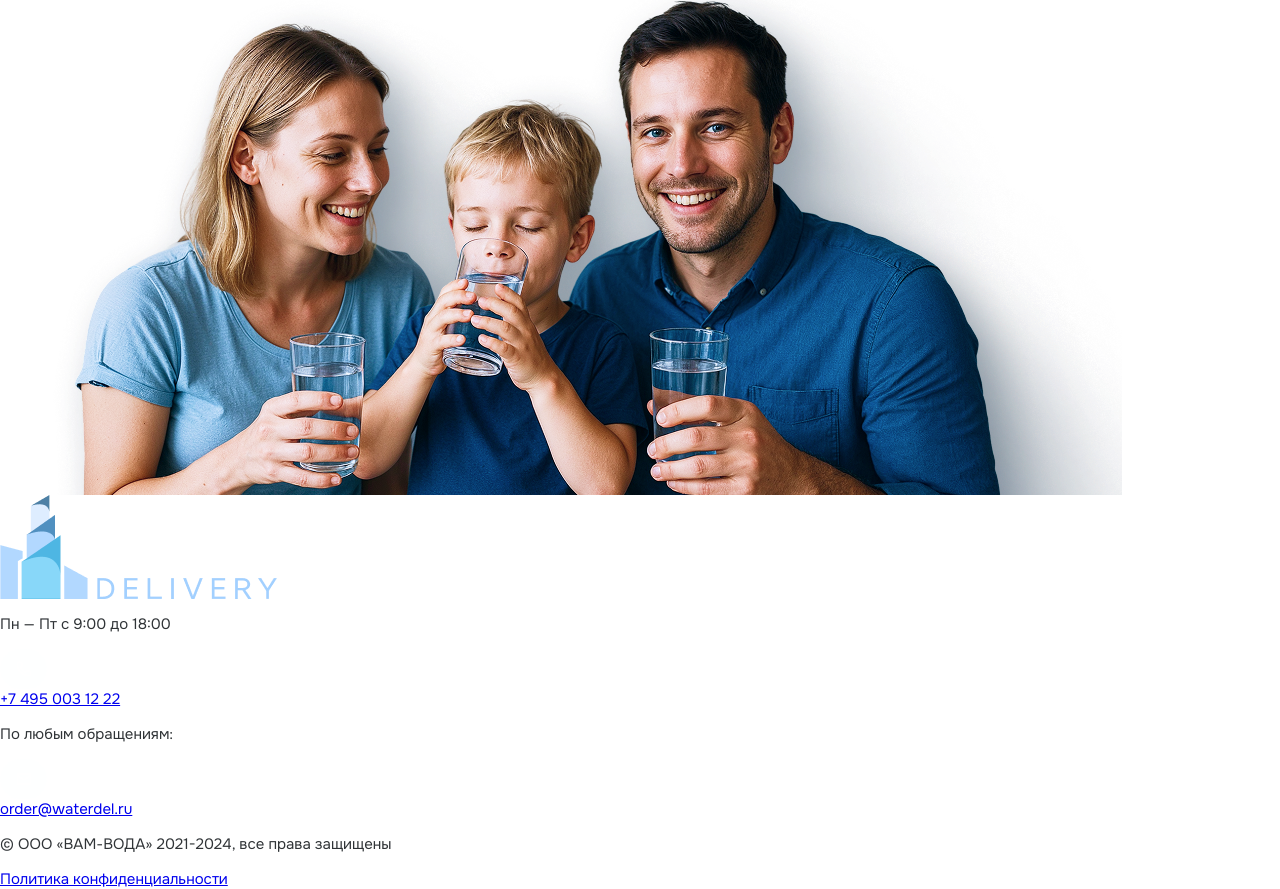
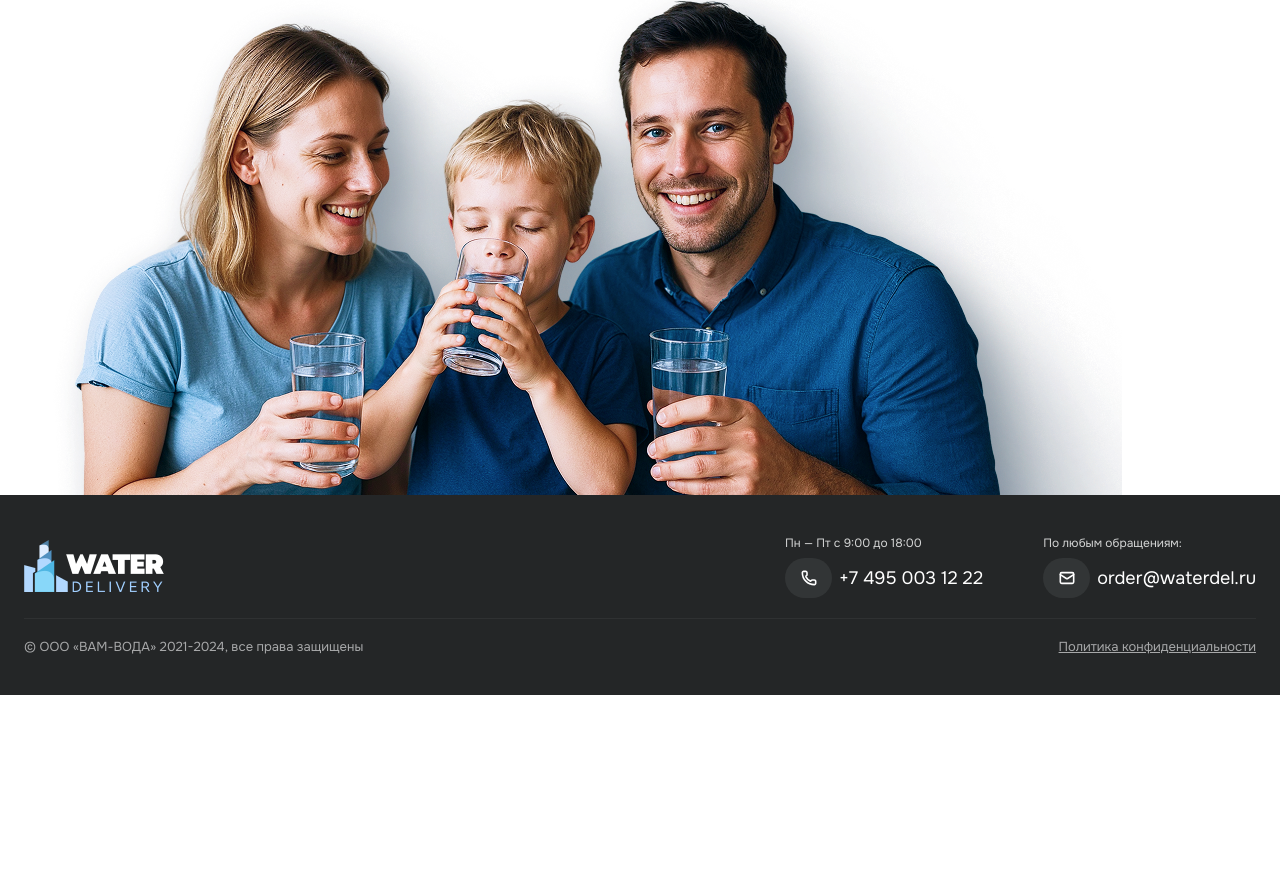
Before and after one commit to ministrov/waterdel-newest, a website built with Vite: page index.html in a window 1280 px wide. Shown: the part 9543-10432 px from the top of the page. After the commit the page ends 10238 px from the top, so only its background shows below. Built offline with nearby package versions, Linux system fonts and the light colour scheme.

Commit message:
feat: end up creating a desktop styling for footer

```diff
--- a/index.html
+++ b/index.html
@@ -931,6 +931,7 @@
   </main>
 
   <footer class="page__footer footer">
+    <div class="container">
       <div class="footer__top">
         <div class="footer__logo">
           <a class="custom-logo-link" href="#hero" aria-label="На главную">
@@ -938,6 +939,7 @@
           </a>
         </div>
 
+        <div class="footer__contacts">
           <div class="footer__footer-contact footer-contact">
             <p class="footer-contact__title">Пн — Пт с 9:00 до 18:00</p>
             <a href="tel:+74950031222" class="footer-contact__link">
@@ -968,11 +970,13 @@
             </a>
           </div>
         </div>
+      </div>
 
-    <div class="footer-bottom">
+      <div class="footer__bottom">
         <p class="footer__copyright">© ООО «ВАМ-ВОДА» 2021-2024, все права защищены</p>
         <a href="https://waterdel.store/privacy-policy/" target="_blank" class="footer__privacy">Политика
           конфиденциальности</a>
+      </div>
     </div>
   </footer>
 
--- a/src/style.css
+++ b/src/style.css
@@ -240,3 +240,66 @@ body {
   letter-spacing: 0.33px;
   text-transform: uppercase;
 }
+
+/* Footer */
+
+.footer {
+  padding: 40px 0;
+  background-color: #242627;
+}
+
+.footer__logo {
+  flex-shrink: 0;
+  max-width: 140px;
+}
+
+.footer__top {
+  display: flex;
+  align-items: center;
+  justify-content: space-between;
+  flex-wrap: wrap;
+  column-gap: 20px;
+  row-gap: 20px;
+  padding-bottom: 20px;
+  font-size: 12px;
+  color: #D3D4D4;
+}
+
+.footer__contacts {
+  display: flex;
+  gap: 60px;
+}
+
+.footer-contact__title {
+  margin: 0;
+  margin-bottom: 7px;
+}
+
+.footer-contact__link {
+  display: flex;
+  align-items: center;
+  gap: 7px;
+  font-size: 18px;
+  color: white;
+  text-decoration: none;
+}
+
+.footer__bottom {
+  display: flex;
+  justify-content: space-between;
+  flex-wrap: wrap;
+  column-gap: 20px;
+  row-gap: 10px;
+  padding-top: 19px;
+  font-size: 13px;
+  color: #A7A8A9;
+  border-top: 1px solid #2F3132;
+}
+
+.footer__copyright {
+  margin: 0;
+}
+
+.footer__privacy {
+  color: #A7A8A9;
+}
```
Lines whose indentation alone changed are shown as unchanged.
